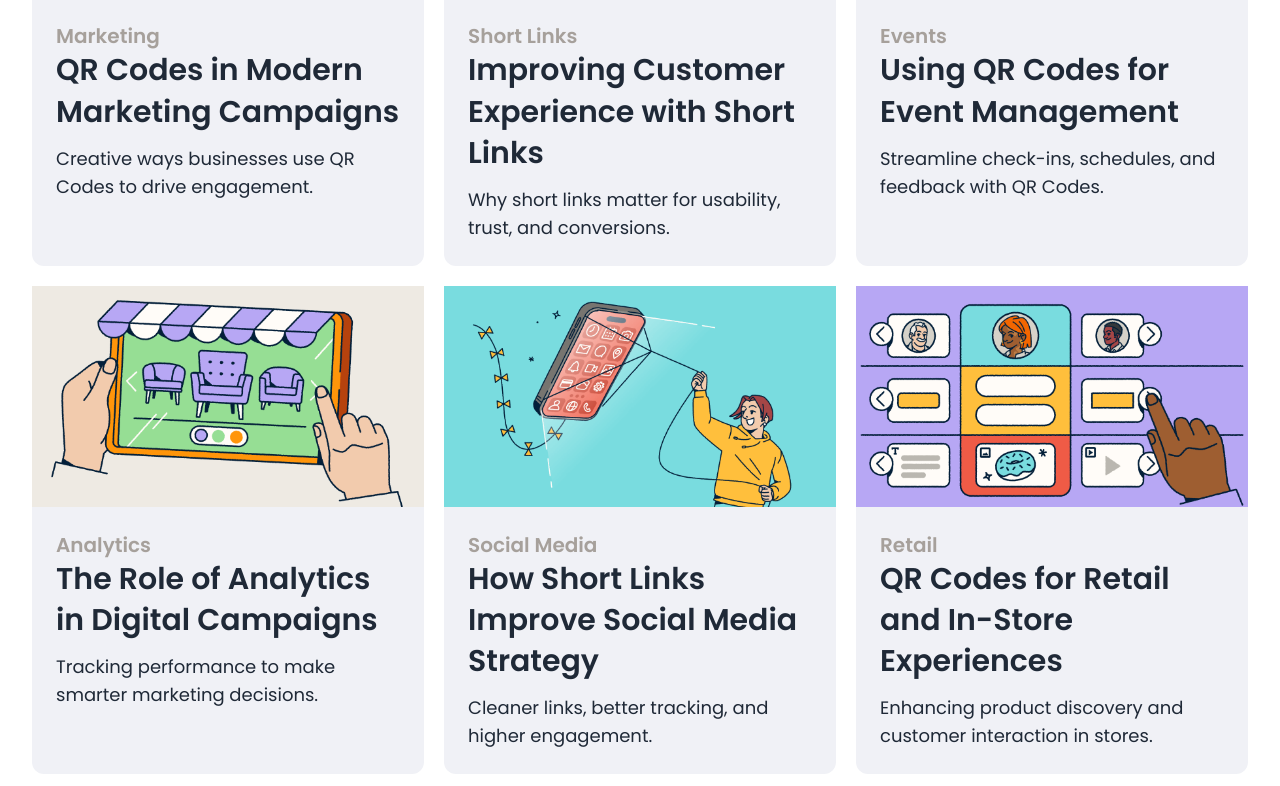
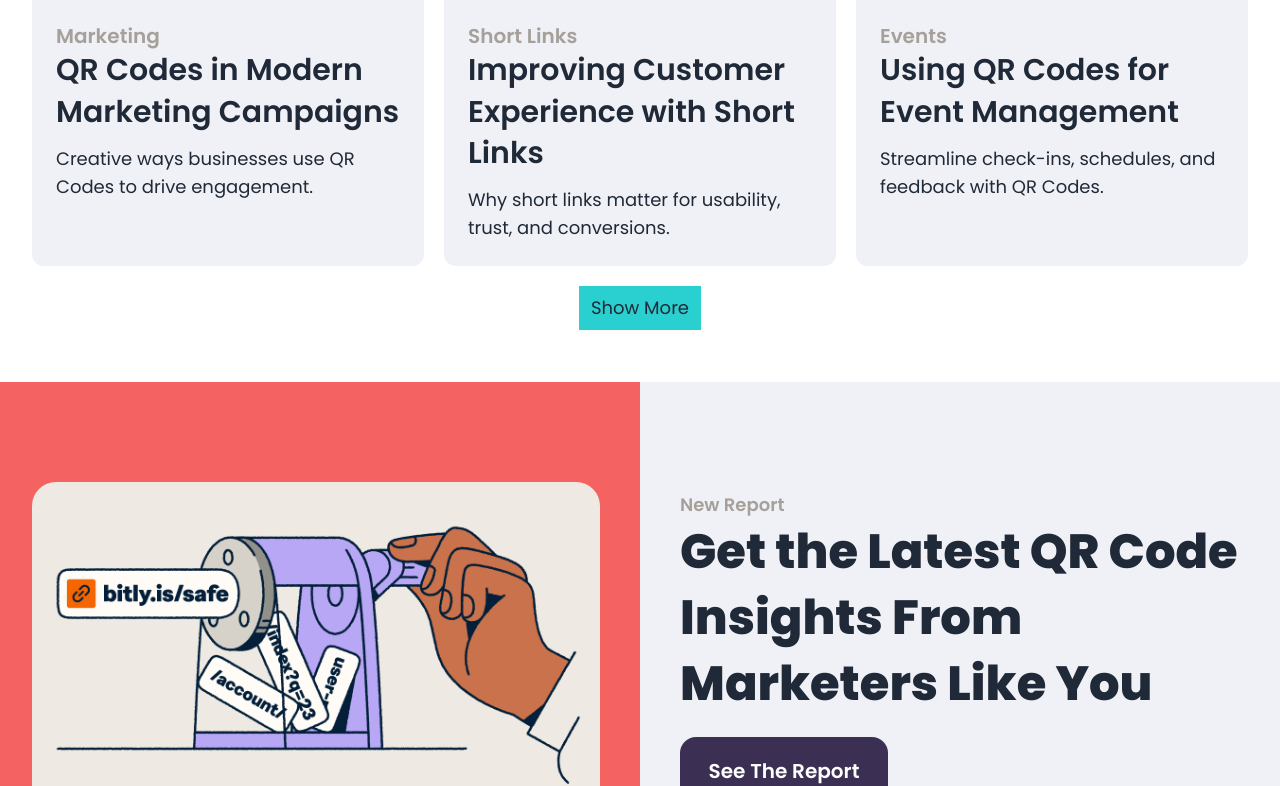
Before and after one commit to ayezabashir/URL-shortening-API-landing-page, a React (Vite) app: page /resources in a window 1280 px wide. Shown: the part 1767-2553 px from the top of the page. Built offline with nearby package versions, Linux system fonts and the light colour scheme.

Commit message:
resources

```diff
--- a/src/data/articles-data.json
+++ b/src/data/articles-data.json
@@ -18,6 +18,7 @@
     ],
     "articles": [
         {
+            "id": 1,
             "image": "/recentpost1.png",
             "category": "QR Codes",
             "title": "Reducing Material Waste with QR Codes and Inventory Tracking",
@@ -25,6 +26,7 @@
             "readText": "Read article: How QR Codes and Short Links Boost Healthcare Communication"
         },
         {
+            "id": 2,
             "image": "/recentpost2.png",
             "category": "Healthcare",
             "title": "How QR Codes and Short Links Boost Healthcare Communication",
@@ -32,6 +34,7 @@
             "readText": "Read article: The Complete Guide to High-Converting Landing Pages"
         },
         {
+            "id": 3,
             "image": "/recentpost3.png",
             "category": "Landing Pages",
             "title": "The Complete Guide to High-Converting Landing Pages",
@@ -39,6 +42,7 @@
             "readText": "Read article: QR Codes in Modern Marketing Campaigns"
         },
         {
+            "id": 4,
             "image": "/recentpost3.png",
             "category": "Marketing",
             "title": "QR Codes in Modern Marketing Campaigns",
@@ -46,6 +50,7 @@
             "readText": "Read article: Improving Customer Experience with Short Links"
         },
         {
+            "id": 5,
             "image": "/recentpost1.png",
             "category": "Short Links",
             "title": "Improving Customer Experience with Short Links",
@@ -53,6 +58,7 @@
             "readText": "Read article: Using QR Codes for Event Management"
         },
         {
+            "id": 6,
             "image": "/recentpost2.png",
             "category": "Events",
             "title": "Using QR Codes for Event Management",
@@ -60,6 +66,7 @@
             "readText": "Read article: The Role of Analytics in Digital Campaigns"
         },
         {
+            "id": 7,
             "image": "/recentpost1.png",
             "category": "Analytics",
             "title": "The Role of Analytics in Digital Campaigns",
@@ -67,6 +74,7 @@
             "readText": "Read article: How Short Links Improve Social Media Strategy"
         },
         {
+            "id": 8,
             "image": "/recentpost2.png",
             "category": "Social Media",
             "title": "How Short Links Improve Social Media Strategy",
@@ -74,6 +82,7 @@
             "readText": "Read article: QR Codes for Retail and In-Store Experiences"
         },
         {
+            "id": 9,
             "image": "/recentpost3.png",
             "category": "Retail",
             "title": "QR Codes for Retail and In-Store Experiences",
@@ -81,6 +90,7 @@
             "readText": "Read article: Building Trust with Branded Short Links"
         },
         {
+            "id": 10,
             "image": "/recentpost3.png",
             "category": "Branding",
             "title": "Building Trust with Branded Short Links",
@@ -88,6 +98,7 @@
             "readText": "Read article: Optimizing Mobile Experiences with QR Codes"
         },
         {
+            "id": 11,
             "image": "/recentpost2.png",
             "category": "Mobile UX",
             "title": "Optimizing Mobile Experiences with QR Codes",
@@ -95,6 +106,7 @@
             "readText": "Read article: A Beginner’s Guide to URL Management"
         },
         {
+            "id": 12,
             "image": "/recentpost1.png",
             "category": "URL Management",
             "title": "A Beginner’s Guide to URL Management",
@@ -102,6 +114,7 @@
             "readText": "Read article: How QR Codes Support Sustainable Business"
         },
         {
+            "id": 13,
             "image": "/recentpost1.png",
             "category": "Sustainability",
             "title": "How QR Codes Support Sustainable Business",
@@ -109,6 +122,7 @@
             "readText": "Read article: Short Links for Email Marketing Success"
         },
         {
+            "id": 14,
             "image": "/recentpost3.png",
             "category": "Email Marketing",
             "title": "Short Links for Email Marketing Success",
@@ -116,6 +130,7 @@
             "readText": "Read article: Using QR Codes in Education"
         },
         {
+            "id": 15,
             "image": "/recentpost2.png",
             "category": "Education",
             "title": "Using QR Codes in Education",
@@ -123,6 +138,7 @@
             "readText": "Read article: Conversion Optimization Best Practices"
         },
         {
+            "id": 16,
             "image": "/recentpost2.png",
             "category": "Conversion Optimization",
             "title": "Conversion Optimization Best Practices",
@@ -130,6 +146,7 @@
             "readText": "Read article: QR Codes in Logistics and Supply Chain"
         },
         {
+            "id": 17,
             "image": "/recentpost1.png",
             "category": "Logistics",
             "title": "QR Codes in Logistics and Supply Chain",
@@ -137,6 +154,7 @@
             "readText": "Read article: The Future of QR Codes and Short Links"
         },
         {
+            "id": 18,
             "image": "/recentpost3.png",
             "category": "Trends",
             "title": "The Future of QR Codes and Short Links",
--- a/src/pages/Resources.jsx
+++ b/src/pages/Resources.jsx
@@ -3,7 +3,14 @@ import ResourcesBlog from "../components/ResourcesBlog";
 import herobg from "/resource_hero.png";
 import { blogs, articles } from "../data/articles-data.json";
 import ArticlesCard from "../components/ArticlesCard";
+import { useState } from "react";
 const Resources = () => {
+  const [currArticles, setCurrArticles] = useState(6);
+  console.log(currArticles)
+  console.log(articles.length);
+  const handleMoreArticles = () => {
+    if (currArticles <= articles.length) setCurrArticles(currArticles + 3);
+  };
   return (
     <>
       <BlogTemplate
@@ -30,7 +37,9 @@ const Resources = () => {
       <section className="container">
         <h3 className="text-4xl my-7 font-extrabold">More Articles</h3>
         <div className="grid grid-cols-1 sm:grid-cols-2 lg:grid-cols-3 gap-5">
-          {articles.map((article, index) => (
+          {articles
+            .filter((article) => article.id <= currArticles)
+            .map((article, index) => (
               <ArticlesCard
                 key={index}
                 arti_image={article.image}
@@ -39,6 +48,16 @@ const Resources = () => {
                 arti_desc={article.description}
               />
             ))}
+        </div>
+        <div className="flex justify-center items-center my-5">
+          <button
+            onClick={handleMoreArticles}
+            className={`bg-blue text-black py-2 px-3 text-lg outline-0 ${currArticles === articles.length ? "bg-blue/50 pointer-events-none" : "cursor-pointer"}`}
+          >
+            {currArticles === articles.length
+              ? "No More Articles"
+              : "Show More"}
+          </button>
         </div>
       </section>
       <BlogTemplate
```
Lines whose indentation alone changed are shown as unchanged.
